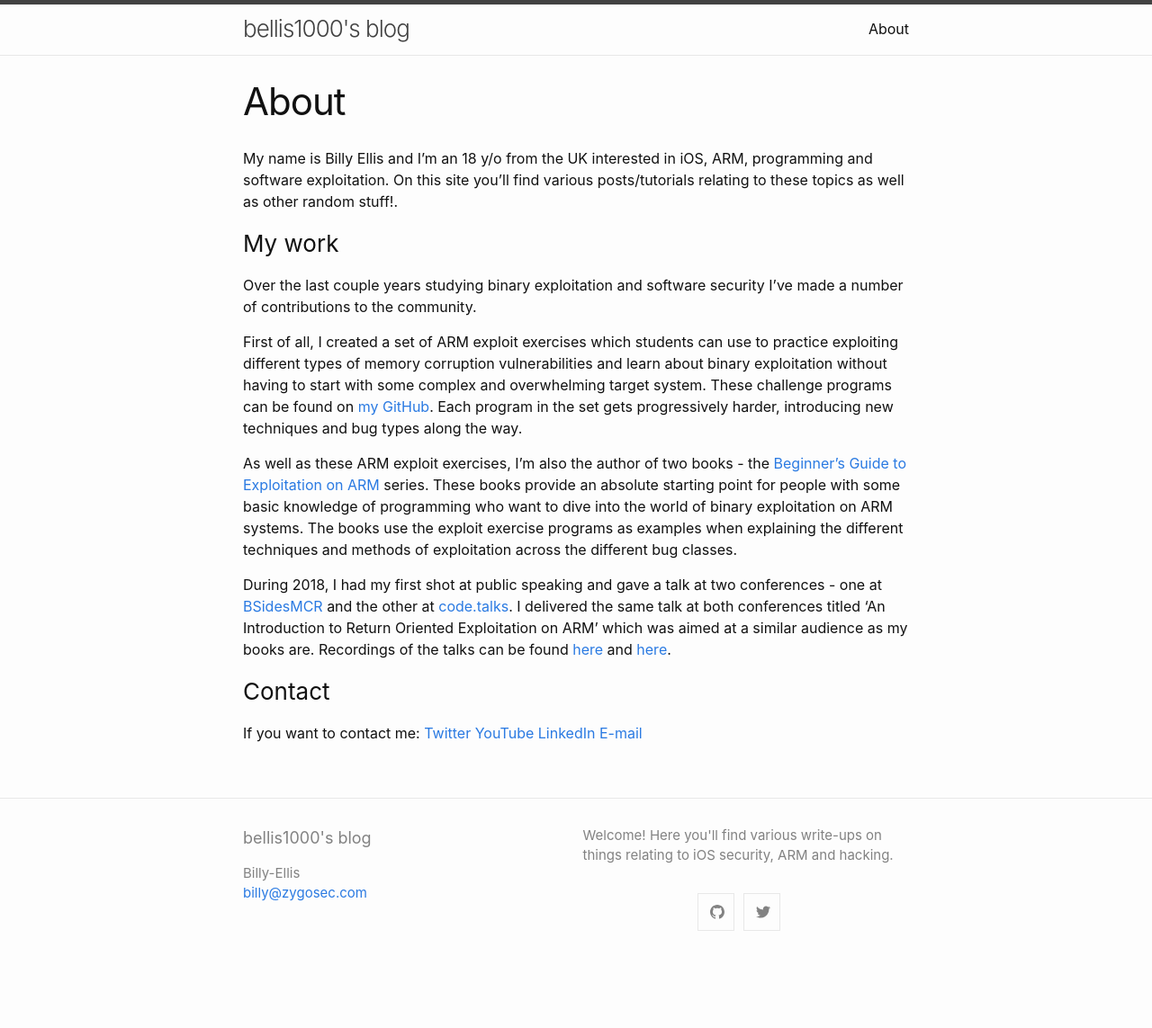
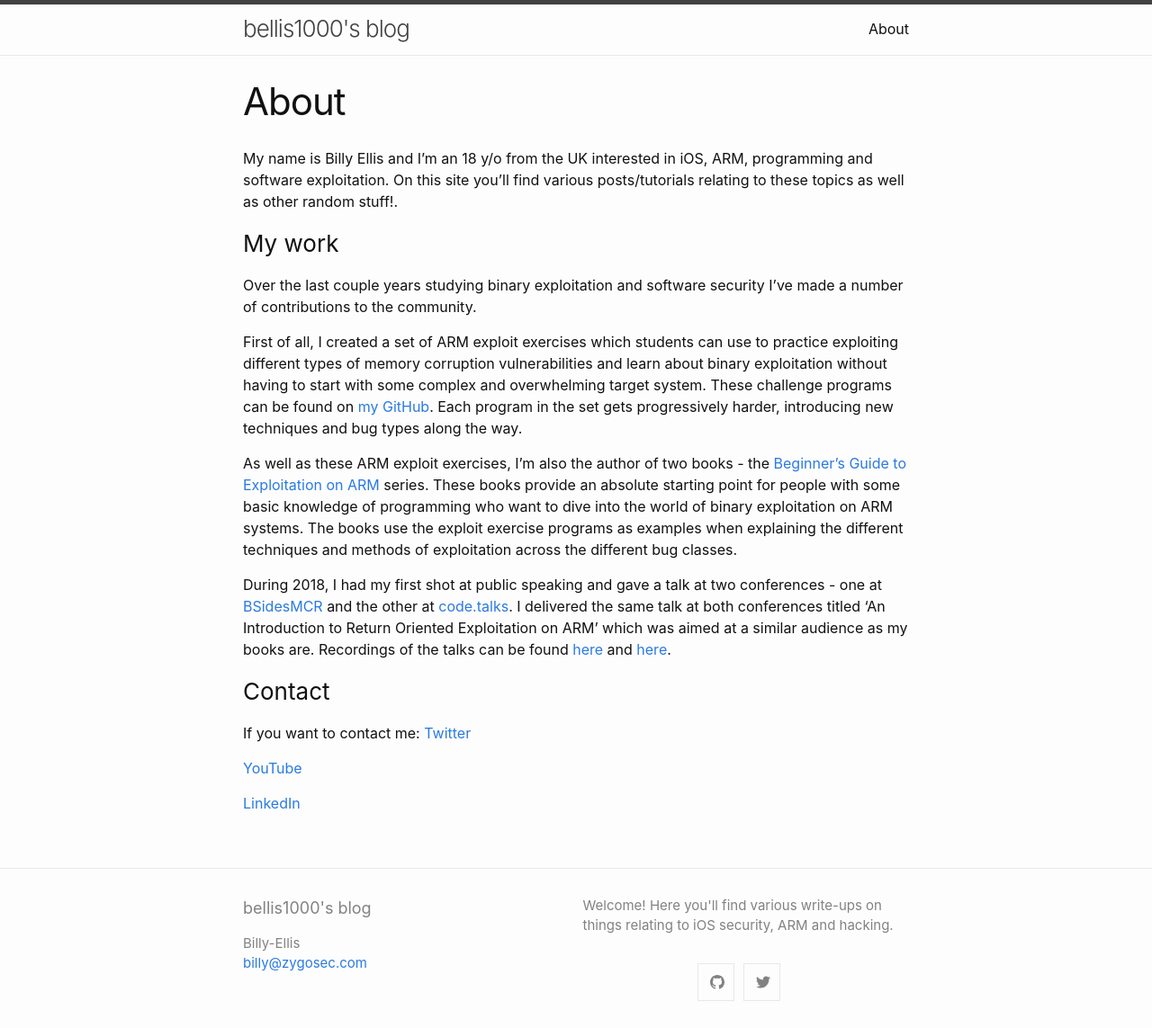
Before and after one commit to Billy-Ellis/Billy-Ellis.github.io, a Jekyll site: the page built from about.md, in a window 1280 px wide. Shown: the whole page at 90% size. Built offline with Jekyll 4.4.1, drawn with Linux system fonts in a browser that asks for light colours; before the commit the page ends 1065 px from its top, so only the background shows below that.

Commit message:
Add files via upload

```diff
--- a/about.md
+++ b/about.md
@@ -20,6 +20,7 @@ During 2018, I had my first shot at public speaking and gave a talk at two confe
 
 If you want to contact me:
 [Twitter](https://twitter.com/bellis1000)
+
 [YouTube](https://youtube.com/c/BillyEllis)
+
 [LinkedIn](https://uk.linkedin.com/in/billy-ellis)
-[E-mail](billy@zygosec.com)
```
